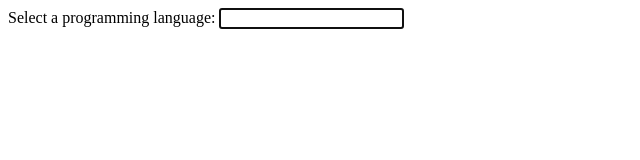
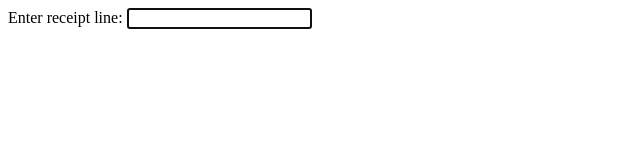
Before and after one commit to margaretgorguissian/order-manager, a plain HTML site: page index.html in a window 1280 px wide. Shown: the whole page, without its empty margins (0-640 px from the left). Drawn offline with nearby package versions, Linux system fonts and the light colour scheme.

Commit message:
Fix copy

```diff
--- a/index.html
+++ b/index.html
@@ -9,7 +9,7 @@
 </head>
 <body>
 
-    <label for="autocomplete">Select a programming language: </label>
+    <label for="autocomplete">Enter receipt line: </label>
     <input id="autocomplete" autofocus="true">
     <ul id="bag">
     </ul>
```
